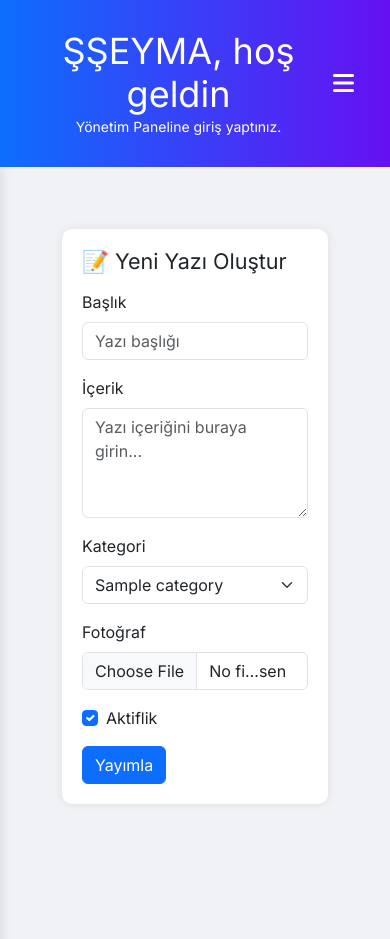
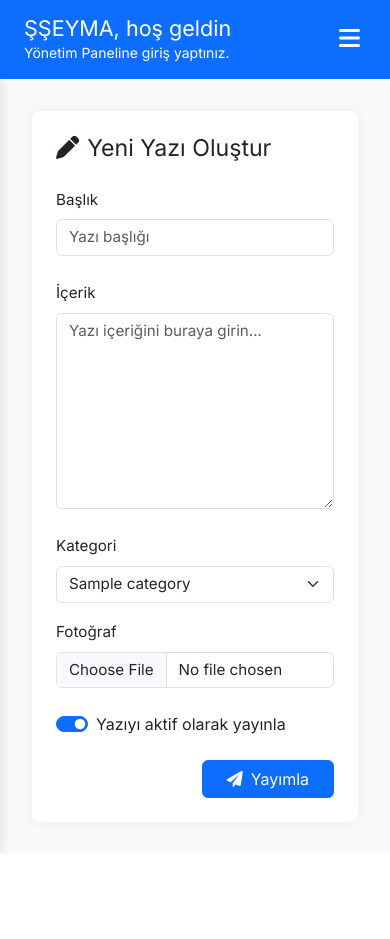
Before and after one commit to ugurtr-cmd/django-project-web, a Django app: page /admin-paneli in a window 390 px wide. After the commit the page ends 853 px from the top, so only its background shows below. Run offline with Django 5.2, Linux system fonts and the light colour scheme; a user stored in the database is signed in; tables that the repository leaves empty hold one stand-in row (values such as "Sample post"); some libraries are stand-ins or nearby versions.

Commit message:
Update admin.html

```diff
--- a/mainproject/templates/admin.html
+++ b/mainproject/templates/admin.html
@@ -1,54 +1,93 @@
 {% extends "layout_admin.html" %}
+{% load static %}
 
-{% load static %}
-{% block title %}Yönetim Paneli | Şeyma {% endblock title %}
-{% block css_file %} <link rel="stylesheet" href="{% static 'mainproject/css/admin.css' %}">{% endblock css_file %}
+{% block title %}Yeni Yazı Oluştur | Şeyma{% endblock %}
+
 {% block content %}
+<div class="main-panel">
+  <div class="section-box">
+    <h3 class="mb-4"><i class="fas fa-pen me-2"></i>Yeni Yazı Oluştur</h3>
 
-    <!-- Main Content -->
-    <div class="main-panel">
-
-      <!-- Yazı Yazma Alanı -->
-      <div class="section-box">
-        <h4>📝 Yeni Yazı Oluştur</h4>
-        <form action="{% url "admin-paneli" %}" method="POST" enctype="multipart/form-data">
+    <form action="{% url 'admin-paneli' %}" method="POST" enctype="multipart/form-data" class="article-form">
       {% csrf_token %}
       {% if error %}
         <div class="alert alert-danger">{{msg}}</div>
       {% endif %}
-          <div class="mb-3">
+
+      <div class="mb-4">
         <label for="title" class="form-label">Başlık</label>
-            <input type="text" name="title" class="form-control" id="title" placeholder="Yazı başlığı">
+        <input type="text" name="title" class="form-control" id="title" placeholder="Yazı başlığı" required>
       </div>
-          <div class="mb-3">
+
+      <div class="mb-4">
         <label for="content" class="form-label">İçerik</label>
-            <textarea class="form-control" name="description" id="editor" rows="4" placeholder="Yazı içeriğini buraya girin..."></textarea>
+        <textarea class="form-control" name="description" id="editor" rows="8" placeholder="Yazı içeriğini buraya girin..." required></textarea>
       </div>
-          <div class="mb-3">
+
+      <div class="row g-3 mb-4">
+        <div class="col-md-6">
           <label for="category" class="form-label">Kategori</label>
-            <select name="category" class="form-select" id="category">
+          <select name="category" class="form-select" id="category" required>
             {% for cat in kategoriler %}
               <option value="{{ cat.id }}">{{ cat.name }}</option>
             {% endfor %}
           </select>
         </div>
-          <div class="mb-3">
+
+        <div class="col-md-6">
           <label for="imageUrl" class="form-label">Fotoğraf</label>
-            <input type="file" name="image" class="form-control" id="imageUrl">
+          <input type="file" name="image" class="form-control" id="imageUrl" accept="image/*">
+        </div>
       </div>
 
-          <div class="form-check mb-3">
-            <input type="checkbox" name="isActive" class="form-check-input" checked>
-            <label for="isActive" name="isActive" class="form-check-label">Aktiflik</label>
+      <div class="form-check form-switch mb-4">
+        <input class="form-check-input" type="checkbox" name="isActive" id="isActive" checked>
+        <label class="form-check-label" for="isActive">Yazıyı aktif olarak yayınla</label>
       </div>
-          <button class="btn btn-primary">Yayımla</button>
+
+      <div class="d-flex justify-content-end gap-3">
+        <button type="submit" class="btn btn-primary px-4">
+          <i class="fas fa-paper-plane me-2"></i>Yayımla
+        </button>
+      </div>
     </form>
   </div>
-
+</div>
 
 <script src="https://cdn.ckeditor.com/4.22.1/standard/ckeditor.js"></script>
 <script>
-    CKEDITOR.replace('editor');
+    CKEDITOR.replace('editor', {
+        width: '100%',
+        height: '300px',
+        toolbar: [
+            { name: 'basicstyles', items: ['Bold', 'Italic', 'Underline', 'Strike'] },
+            { name: 'paragraph', items: ['NumberedList', 'BulletedList', '-', 'Blockquote'] },
+            { name: 'links', items: ['Link', 'Unlink'] },
+            { name: 'insert', items: ['Image', 'Table'] },
+            { name: 'document', items: ['Source'] }
+        ]
+    });
 </script>
 
-{% endblock content %}
+<style>
+  .article-form {
+    max-width: 900px;
+    margin: 0 auto;
+  }
+
+  @media (max-width: 768px) {
+    .section-box {
+      padding: 1.5rem;
+    }
+
+    .article-form .form-label {
+      font-size: 0.95rem;
+    }
+
+    .article-form .form-control,
+    .article-form .form-select {
+      font-size: 0.95rem;
+    }
+  }
+</style>
+{% endblock %}
```
Lines whose indentation alone changed are shown as unchanged.
